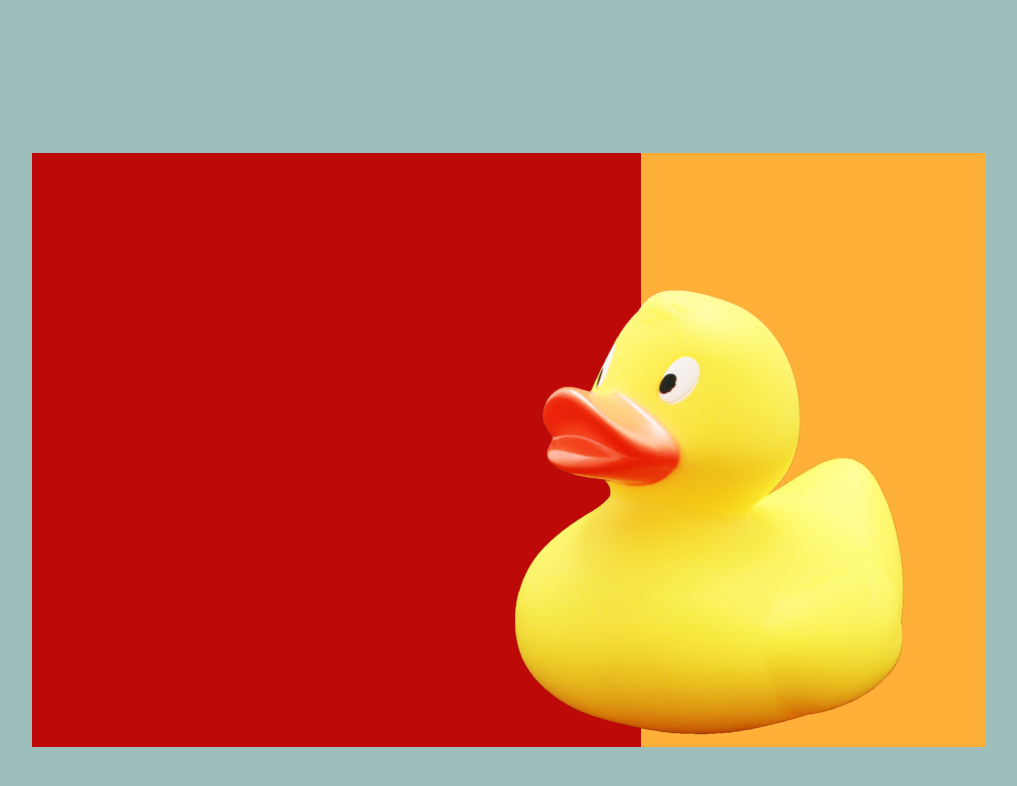
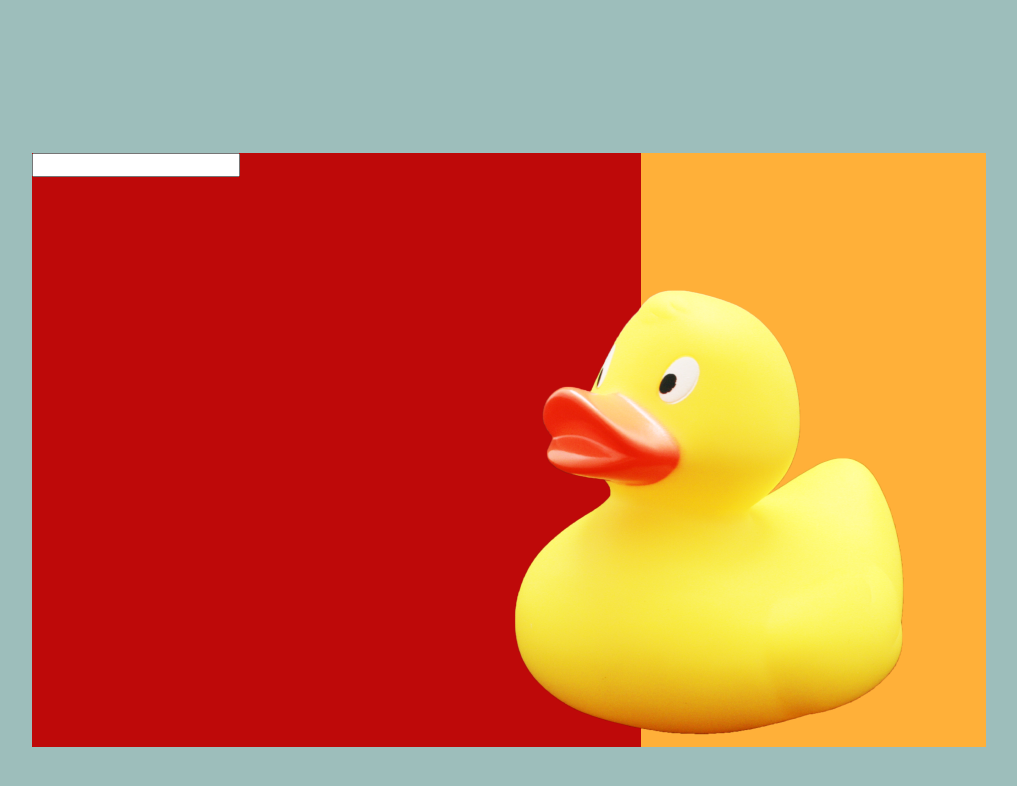
Before and after one commit to amelielidaeng/duck-form, a plain HTML site: page index.html in a window 1280 px wide. Shown: the top 786 px of the page, without its empty margins (211-1228 px from the left). Drawn offline with Linux system fonts and the light colour scheme.

Commit message:
add changes

```diff
--- a/index.html
+++ b/index.html
@@ -10,9 +10,13 @@
 </head>
 <body>
     <main class="screen">
-        <section class="container">
-            <section class="box">
-            </section>
+        <section class="container"> <!--this is the red box - form goes here-->
+            <form action="">
+                <input type="name">
+            </form>
+
+        </section>
+        <section class="box"> <!--this is the yellow box-->
         </section>
         <section class="image">
             <img class="image__duck" src="images/duck.png" alt="yellow rubber duck">
--- a/styles/main.css
+++ b/styles/main.css
@@ -9,11 +9,12 @@ body {
     width: 1440px;
     height: 900px;
     background-color: #9DBEBB;
+    position: relative;
 }
 
 .container {
-    display: flex;
-    justify-content: end;
+/*    display: flex;
+    justify-content: end; */
     width: 954px;
     height: 594px;
     background-color: #BE0909;
@@ -23,9 +24,17 @@ body {
     width: 345px;
     height: 594px;
     background-color: #FFB039;
+    position: absolute;
+    right: 243px;
 }
 
 .image {
     position: fixed;
     transform: translate(200px, 60px);
 }
+
+/*.form {
+    display: flex;
+    flex-direction: column;
+    align-items: flex-start;
+}*/
```
